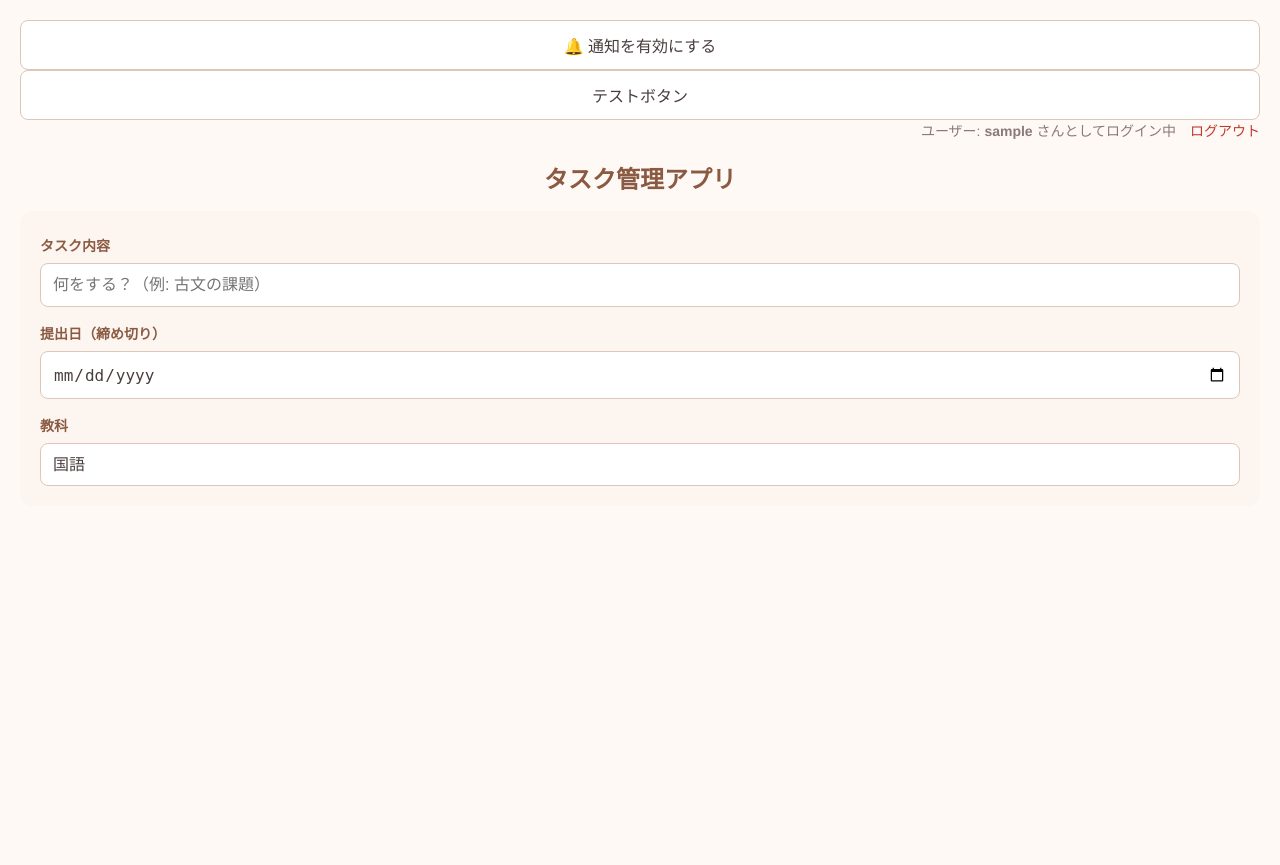
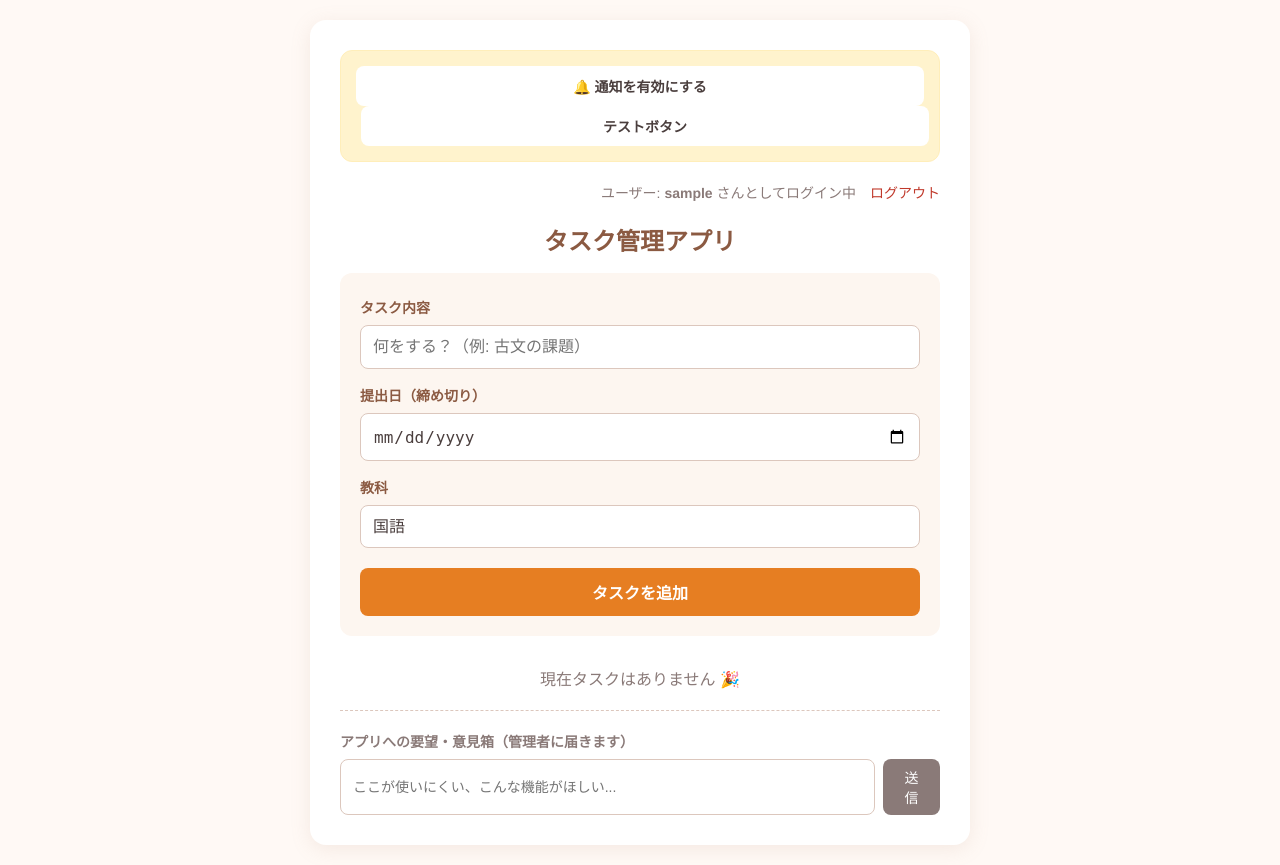
Before and after one commit to yusamiu/kadai_app, a Flask app: page / in a window 1280 px wide. Before the commit the page ends 486 px from the top, so only its background shows below. Run offline with Flask 3, Linux system fonts and the light colour scheme; the visitor is signed in with stand-in values (Sample User, id 1); data that the repository does not hold is empty.

Commit message:
結局ジミニ

```diff
--- a/templates/index.html
+++ b/templates/index.html
@@ -103,13 +103,12 @@
             -webkit-appearance: none;
         }
 
-        /* 【改善点】iOS等でカレンダー機能を壊さないための明示的なリセット */
         input[type="date"] {
             position: relative;
             min-height: 48px;
             background-color: #ffffff !important;
             color: #4a3e3d !important;
-            -webkit-appearance: date-picker-field !important; /* 標準のカレンダー表示を強制 */
+            -webkit-appearance: date-picker-field !important;
             appearance: date-picker-field !important;
         }
 
@@ -209,7 +208,7 @@
         }
 
         .suggest-section {
-            margin-top: 4px;
+            margin-top: 20px;
             padding-top: 20px;
             border-top: 1px dashed #dcc7bd;
         }
@@ -244,8 +243,13 @@
         }
     </style>
 </head>
-<button onclick="subscribeUser()">🔔 通知を有効にする</button>
-<button onclick="alert('テスト成功！')">テストボタン</button>
+<body>
+<div class="container">
+
+    <div class="notification-banner">
+        <button class="notify-btn" onclick="subscribeUser()">🔔 通知を有効にする</button>
+        <button class="notify-btn" style="background-color: #8a7a78; margin-left: 5px;" onclick="alert('テスト成功！')">テストボタン</button>
+    </div>
 
     <div class="user-info">
         ユーザー: <strong>{{ username }}</strong> さんとしてログイン中
@@ -271,9 +275,65 @@
             <option value="その他">その他</option>
         </select>
 
-<input type="text" name="subject_custom" id="customSubjectInput" placeholder="教科名・分類を入力" style="display: none;">
+        <input type="text" name="subject_custom" id="customSubjectInput" placeholder="教科名・分類を入力" style="display: none; margin-top: 8px;">
+
+        <button type="submit" class="add-btn">タスクを追加</button>
+    </form>
+
+    <ul class="task-list">
+        {% for task in tasks %}
+        <li class="task-item {% if task.is_done %}done{% endif %}">
+            <div class="task-info">
+                <div class="task-text">{{ task.title }}</div>
+                <div class="task-meta">
+                    <span class="badge">{{ task.subject }}</span>
+                    期限: {{ task.deadline }}
+                    {% if task.is_due_tomorrow and not task.is_done %}
+                        <span class="alert-text">(明日が期限です)</span>
+                    {% endif %}
+                </div>
+            </div>
+            <div class="actions">
+                <form action="/complete/{{ task.id }}" method="POST" style="display:inline; padding:0; background:none; margin:0;">
+                    <button type="submit" class="action-btn comp-btn">
+                        {% if task.is_done %}未完了に戻す{% else %}完了{% endif %}
+                    </button>
+                </form>
+                <form action="/delete/{{ task.id }}" method="POST" style="display:inline; padding:0; background:none; margin:0;">
+                    <button type="submit" class="action-btn del-btn">削除</button>
+                </form>
+            </div>
+        </li>
+        {% else %}
+        <p style="text-align: center; color: #8a7a78;">現在タスクはありません 🎉</p>
+        {% endfor %}
+    </ul>
+
+    <div class="suggest-section">
+        <div class="suggest-title">アプリへの要望・意見箱（管理者に届きます）</div>
+        <form action="/feedback" method="POST" class="suggest-box" style="padding:0; background:none; margin:0;">
+            <input type="text" name="feedback" class="suggest-input" placeholder="ここが使いにくい、こんな機能がほしい..." required>
+            <button type="submit" class="suggest-btn">送信</button>
+        </form>
+    </div>
+
+</div>
 
 <script>
+// 「その他」選択時に自由入力欄を表示する処理
+function toggleCustomSubject() {
+    const select = document.getElementById('subjectSelect');
+    const customInput = document.getElementById('customSubjectInput');
+    if (select.value === 'その他') {
+        customInput.style.display = 'block';
+        customInput.required = true;
+    } else {
+        customInput.style.display = 'none';
+        customInput.required = false;
+    }
+}
+
+// 通知処理（元のコードをそのまま保持）
 const VAPID_PUBLIC_KEY = "BLFvsP57Nmst6JA6TS3joiz6Cnf6G1dC5mOCrEHBBsulBNcVPtKJy9zNw1SmKHA67wxLb9V3TjtAB2jJh08J8j0";
 
 function urlBase64ToUint8Array(base64String) {
```
Lines whose indentation alone changed are shown as unchanged.
